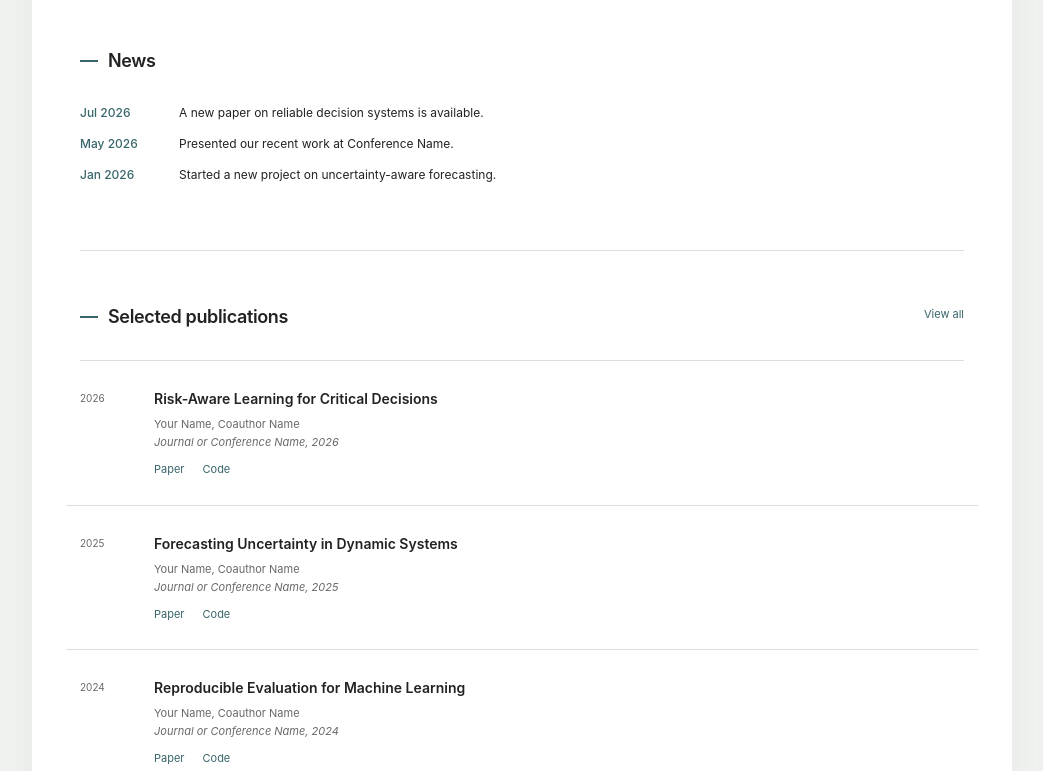
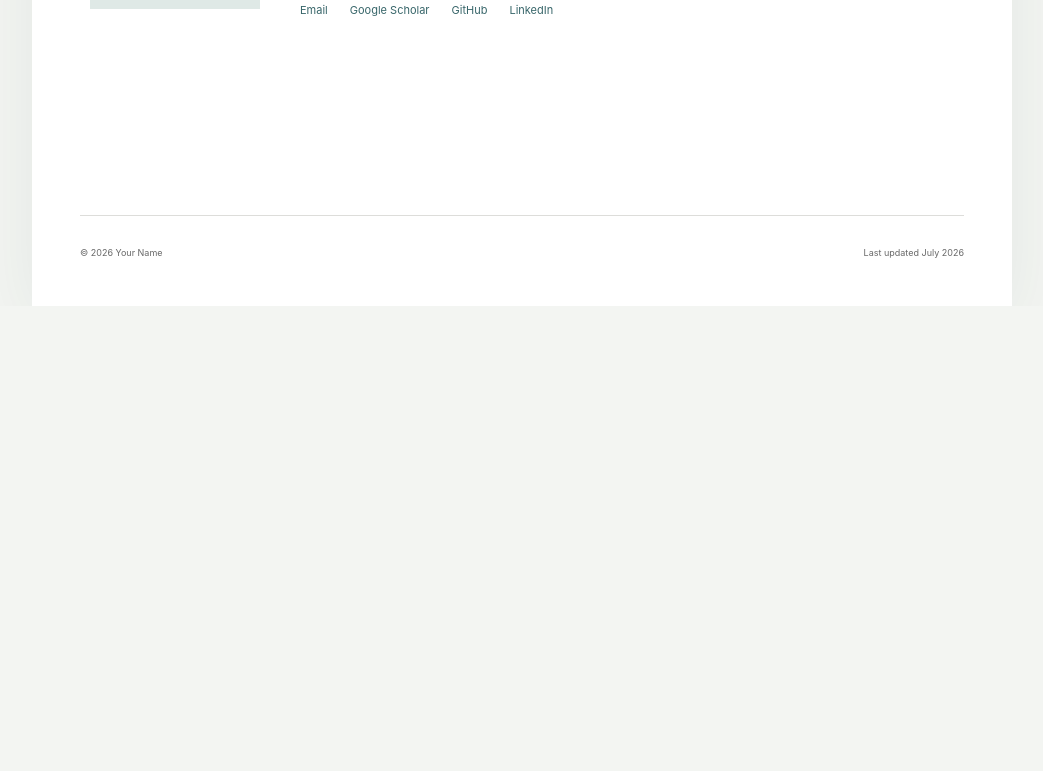
Before and after one commit to shawn-sypiao/shawn-sypiao.github.io, a Next.js app: page / in a window 1280 px wide. Shown: the part 509-1280 px from the top of the page, without its empty margins (118-1161 px from the left). After the commit the page ends 815 px from the top, so only its background shows below. Built offline with nearby package versions, Linux system fonts and the light colour scheme.

Commit message:
Remove news and publication placeholders

```diff
--- a/app/globals.css
+++ b/app/globals.css
@@ -74,9 +74,10 @@ a:hover {
   text-decoration: none;
 }
 
-.header nav {
+.header nav,
+.profile-links {
   display: flex;
-  gap: 24px;
+  gap: 22px;
 }
 
 .header nav a {
@@ -89,10 +90,12 @@ a:hover {
 }
 
 .profile {
+  align-items: center;
   display: grid;
   gap: 50px;
   grid-template-columns: 170px 1fr;
-  padding: 82px 0 90px;
+  min-height: calc(100vh - 156px);
+  padding: 90px 0;
 }
 
 .portrait-frame {
@@ -177,113 +180,12 @@ a:hover {
   font-weight: 550;
 }
 
-.profile-links,
-.paper-links {
-  display: flex;
-  gap: 18px;
-}
-
 .profile-links {
   margin-top: 22px;
 }
 
-.profile-links a,
-.paper-links a,
-.section-title a {
+.profile-links a {
   font-size: 11px;
-}
-
-.section {
-  border-top: 1px solid var(--line);
-  padding: 52px 0 66px;
-}
-
-.section h2 {
-  align-items: center;
-  display: flex;
-  font-size: 18px;
-  font-weight: 600;
-  letter-spacing: -0.02em;
-  margin: 0 0 30px;
-}
-
-.section h2::before {
-  background: var(--accent);
-  content: "";
-  height: 2px;
-  margin-right: 10px;
-  width: 18px;
-}
-
-.news-list {
-  display: grid;
-  gap: 13px;
-}
-
-.news-list p {
-  display: grid;
-  font-size: 12px;
-  gap: 24px;
-  grid-template-columns: 75px 1fr;
-  line-height: 1.5;
-  margin: 0;
-}
-
-.news-list time {
-  color: var(--accent);
-  font-weight: 550;
-}
-
-.section-title {
-  align-items: baseline;
-  display: flex;
-  justify-content: space-between;
-}
-
-.publication-list {
-  border-top: 1px solid var(--line);
-}
-
-.publication-list article {
-  border-bottom: 1px solid var(--line);
-  display: grid;
-  gap: 26px;
-  grid-template-columns: 48px 1fr;
-  margin: 0 -14px;
-  padding: 27px 14px;
-  transition: background 160ms ease;
-}
-
-.publication-list article:hover {
-  background: #f6f9f7;
-}
-
-.year {
-  color: var(--muted);
-  font-size: 10px;
-  padding-top: 3px;
-}
-
-.publication-list h3 {
-  font-size: 14px;
-  font-weight: 600;
-  margin: 0 0 8px;
-}
-
-.publication-list p {
-  color: var(--muted);
-  font-size: 11px;
-  line-height: 1.45;
-  margin: 0;
-}
-
-.publication-list .venue {
-  font-style: italic;
-  margin-top: 2px;
-}
-
-.paper-links {
-  margin-top: 10px;
 }
 
 .footer {
@@ -310,13 +212,14 @@ a:hover {
     gap: 14px;
   }
 
-  .header nav a:nth-child(-n + 2) {
+  .header nav a:first-child {
     display: none;
   }
 
   .profile {
     gap: 28px;
     grid-template-columns: 1fr;
+    min-height: 0;
     padding: 60px 0 70px;
   }
 
@@ -328,20 +231,8 @@ a:hover {
     font-size: 30px;
   }
 
-  .news-list p {
-    gap: 12px;
-    grid-template-columns: 68px 1fr;
-  }
-
-  .section {
-    padding: 44px 0 54px;
-  }
-
-  .publication-list article {
-    gap: 14px;
-    grid-template-columns: 38px 1fr;
-    margin: 0 -8px;
-    padding-left: 8px;
-    padding-right: 8px;
+  .profile-links {
+    flex-wrap: wrap;
+    gap: 14px 18px;
   }
 }
--- a/app/page.tsx
+++ b/app/page.tsx
@@ -7,9 +7,8 @@ export default function Home() {
         </a>
         <nav aria-label="Primary navigation">
           <a href="#about">About</a>
-          <a href="#news">News</a>
-          <a href="#publications">Publications</a>
           <a href="#">CV</a>
+          <a href="mailto:hello@example.com">Email</a>
         </nav>
       </header>
 
@@ -43,69 +42,6 @@ export default function Home() {
             </div>
           </div>
         </section>
-
-        <section className="section" id="news">
-          <h2>News</h2>
-          <div className="news-list">
-            <p>
-              <time>Jul 2026</time>
-              <span>A new paper on reliable decision systems is available.</span>
-            </p>
-            <p>
-              <time>May 2026</time>
-              <span>Presented our recent work at Conference Name.</span>
-            </p>
-            <p>
-              <time>Jan 2026</time>
-              <span>Started a new project on uncertainty-aware forecasting.</span>
-            </p>
-          </div>
-        </section>
-
-        <section className="section" id="publications">
-          <div className="section-title">
-            <h2>Selected publications</h2>
-            <a href="#">View all</a>
-          </div>
-          <div className="publication-list">
-            <article>
-              <span className="year">2026</span>
-              <div>
-                <h3>Risk-Aware Learning for Critical Decisions</h3>
-                <p>Your Name, Coauthor Name</p>
-                <p className="venue">Journal or Conference Name, 2026</p>
-                <div className="paper-links">
-                  <a href="#">Paper</a>
-                  <a href="#">Code</a>
-                </div>
-              </div>
-            </article>
-            <article>
-              <span className="year">2025</span>
-              <div>
-                <h3>Forecasting Uncertainty in Dynamic Systems</h3>
-                <p>Your Name, Coauthor Name</p>
-                <p className="venue">Journal or Conference Name, 2025</p>
-                <div className="paper-links">
-                  <a href="#">Paper</a>
-                  <a href="#">Code</a>
-                </div>
-              </div>
-            </article>
-            <article>
-              <span className="year">2024</span>
-              <div>
-                <h3>Reproducible Evaluation for Machine Learning</h3>
-                <p>Your Name, Coauthor Name</p>
-                <p className="venue">Journal or Conference Name, 2024</p>
-                <div className="paper-links">
-                  <a href="#">Paper</a>
-                  <a href="#">Code</a>
-                </div>
-              </div>
-            </article>
-          </div>
-        </section>
       </main>
 
       <footer className="footer">
--- a/site/index.html
+++ b/site/index.html
@@ -16,9 +16,8 @@
         <a class="site-name" href="#top">Your Name</a>
         <nav aria-label="Primary navigation">
           <a href="#about">About</a>
-          <a href="#news">News</a>
-          <a href="#publications">Publications</a>
           <a href="#">CV</a>
+          <a href="mailto:hello@example.com">Email</a>
         </nav>
       </header>
 
@@ -52,69 +51,6 @@
             </div>
           </div>
         </section>
-
-        <section class="section" id="news">
-          <h2>News</h2>
-          <div class="news-list">
-            <p>
-              <time>Jul 2026</time>
-              <span>A new paper on reliable decision systems is available.</span>
-            </p>
-            <p>
-              <time>May 2026</time>
-              <span>Presented our recent work at Conference Name.</span>
-            </p>
-            <p>
-              <time>Jan 2026</time>
-              <span>Started a new project on uncertainty-aware forecasting.</span>
-            </p>
-          </div>
-        </section>
-
-        <section class="section" id="publications">
-          <div class="section-title">
-            <h2>Selected publications</h2>
-            <a href="#">View all</a>
-          </div>
-          <div class="publication-list">
-            <article>
-              <span class="year">2026</span>
-              <div>
-                <h3>Risk-Aware Learning for Critical Decisions</h3>
-                <p>Your Name, Coauthor Name</p>
-                <p class="venue">Journal or Conference Name, 2026</p>
-                <div class="paper-links">
-                  <a href="#">Paper</a>
-                  <a href="#">Code</a>
-                </div>
-              </div>
-            </article>
-            <article>
-              <span class="year">2025</span>
-              <div>
-                <h3>Forecasting Uncertainty in Dynamic Systems</h3>
-                <p>Your Name, Coauthor Name</p>
-                <p class="venue">Journal or Conference Name, 2025</p>
-                <div class="paper-links">
-                  <a href="#">Paper</a>
-                  <a href="#">Code</a>
-                </div>
-              </div>
-            </article>
-            <article>
-              <span class="year">2024</span>
-              <div>
-                <h3>Reproducible Evaluation for Machine Learning</h3>
-                <p>Your Name, Coauthor Name</p>
-                <p class="venue">Journal or Conference Name, 2024</p>
-                <div class="paper-links">
-                  <a href="#">Paper</a>
-                  <a href="#">Code</a>
-                </div>
-              </div>
-            </article>
-          </div>
-        </section>
       </main>
 
       <footer class="footer">
--- a/site/styles.css
+++ b/site/styles.css
@@ -72,9 +72,10 @@ a:hover {
   text-decoration: none;
 }
 
-.header nav {
+.header nav,
+.profile-links {
   display: flex;
-  gap: 24px;
+  gap: 22px;
 }
 
 .header nav a {
@@ -83,10 +84,12 @@ a:hover {
 }
 
 .profile {
+  align-items: center;
   display: grid;
   gap: 50px;
   grid-template-columns: 170px 1fr;
-  padding: 82px 0 90px;
+  min-height: calc(100vh - 156px);
+  padding: 90px 0;
 }
 
 .portrait-frame {
@@ -171,116 +174,12 @@ a:hover {
   font-weight: 550;
 }
 
-.profile-links,
-.paper-links {
-  display: flex;
-  gap: 18px;
-}
-
 .profile-links {
   margin-top: 22px;
 }
 
-.profile-links a,
-.paper-links a,
-.section-title a {
+.profile-links a {
   font-size: 11px;
-}
-
-.section {
-  border-top: 1px solid var(--line);
-  padding: 52px 0 66px;
-}
-
-.section h2 {
-  align-items: center;
-  display: flex;
-  font-size: 18px;
-  font-weight: 600;
-  letter-spacing: -0.02em;
-  margin: 0 0 30px;
-}
-
-.section h2::before {
-  background: var(--accent);
-  content: "";
-  height: 2px;
-  margin-right: 10px;
-  width: 18px;
-}
-
-.news-list {
-  display: grid;
-  gap: 13px;
-}
-
-.news-list p {
-  display: grid;
-  font-size: 12px;
-  gap: 24px;
-  grid-template-columns: 75px 1fr;
-  line-height: 1.5;
-  margin: 0;
-}
-
-.news-list time {
-  color: var(--accent);
-  font-weight: 550;
-}
-
-.year,
-.publication-list p {
-  color: var(--muted);
-}
-
-.section-title {
-  align-items: baseline;
-  display: flex;
-  justify-content: space-between;
-}
-
-.publication-list {
-  border-top: 1px solid var(--line);
-}
-
-.publication-list article {
-  border-bottom: 1px solid var(--line);
-  display: grid;
-  gap: 26px;
-  grid-template-columns: 48px 1fr;
-  margin: 0 -14px;
-  padding: 27px 14px;
-  transition: background 160ms ease;
-}
-
-.publication-list article:hover {
-  background: #f6f9f7;
-}
-
-.year {
-  font-size: 10px;
-  padding-top: 3px;
-}
-
-.publication-list h3 {
-  font-size: 14px;
-  font-weight: 600;
-  margin: 0 0 8px;
-}
-
-.publication-list p {
-  font-size: 11px;
-  line-height: 1.45;
-  margin: 0;
-}
-
-.publication-list .venue {
-  font-style: italic;
-  margin-top: 2px;
-}
-
-.paper-links {
-  margin-top: 10px;
 }
 
 .footer {
@@ -307,13 +206,14 @@ a:hover {
     gap: 14px;
   }
 
-  .header nav a:nth-child(-n + 2) {
+  .header nav a:first-child {
     display: none;
   }
 
   .profile {
     gap: 28px;
     grid-template-columns: 1fr;
+    min-height: 0;
     padding: 60px 0 70px;
   }
 
@@ -325,20 +225,8 @@ a:hover {
     font-size: 30px;
   }
 
-  .news-list p {
-    gap: 12px;
-    grid-template-columns: 68px 1fr;
-  }
-
-  .section {
-    padding: 44px 0 54px;
-  }
-
-  .publication-list article {
-    gap: 14px;
-    grid-template-columns: 38px 1fr;
-    margin: 0 -8px;
-    padding-left: 8px;
-    padding-right: 8px;
+  .profile-links {
+    flex-wrap: wrap;
+    gap: 14px 18px;
   }
 }
```
